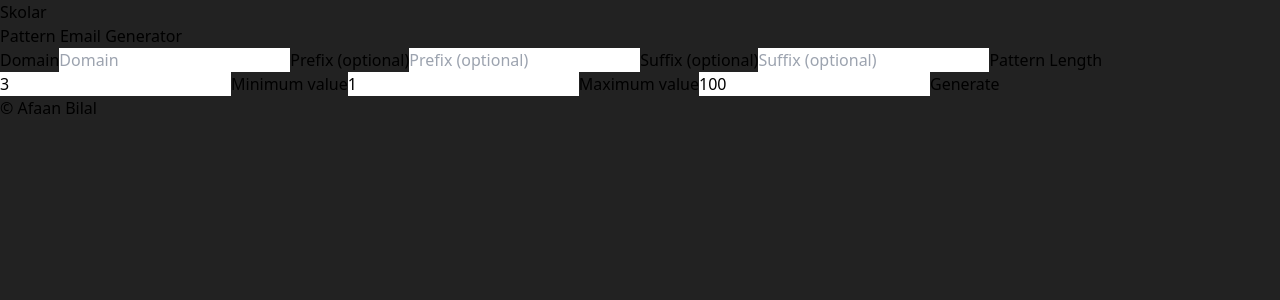
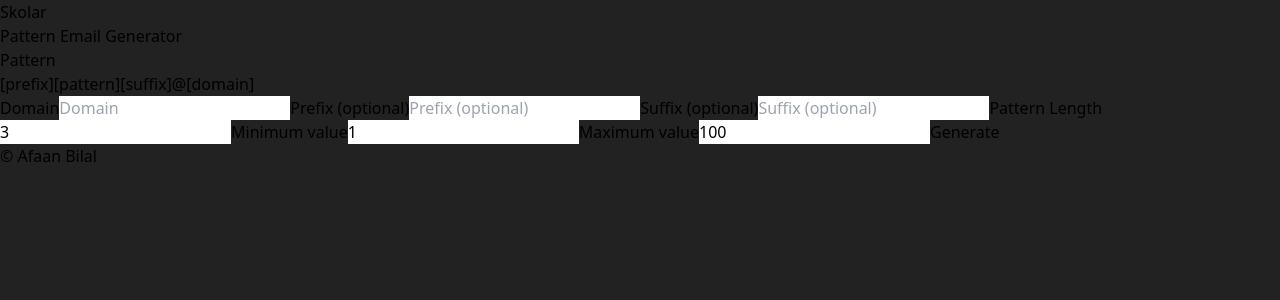
Before and after one commit to AfaanBilal/pattern-email-gen, a React (Vite) app: page / in a window 1280 px wide. Shown: the top 300 px of the page. Built offline with nearby package versions, Linux system fonts and the light colour scheme.

Commit message:
✨ Pattern and Sample

```diff
--- a/src/App.tsx
+++ b/src/App.tsx
@@ -46,8 +46,19 @@ function App() {
     return (
         <div className="h-full py-8 flex flex-col items-center gap-6 font-mono">
             <div className="text-white text-4xl font-extrabold">Skolar</div>
-            <div className="flex flex-col w-96">
+            <div className="flex flex-col max-w-full" style={{ minWidth: "30rem" }}>
                 <div className="text-white text-2xl mb-4 text-center py-2 border-b border-b-amber-500">Pattern Email Generator</div>
+
+                {pattern.domain ?
+                    <div className="text-white text-md mb-4 text-center p-4 border border-gray-500 flex flex-col items-center">
+                        <div className="font-bold mb-2 text-amber-500 border-b border-amber-500">Sample</div>
+                        <div className="text-gray-400 text-xl">{pattern.prefix + String(pattern.min).padStart(pattern.length, '0') + pattern.suffix + '@' + pattern.domain}</div>
+                    </div> :
+                    <div className="text-white text-md mb-4 text-center p-4 border border-gray-500 flex flex-col items-center">
+                        <div className="font-bold mb-2 text-amber-500 border-b border-amber-500">Pattern</div>
+                        <div className="text-gray-400 text-lg italic">[prefix][pattern][suffix]@[domain]</div>
+                    </div>
+                }
 
                 <label className="text-lg text-white mt-4">Domain</label>
                 <input placeholder="Domain" value={pattern.domain} onChange={e => setPattern({ ...pattern, domain: e.target.value })} className="text-lg bg-black text-white p-2" />
```
